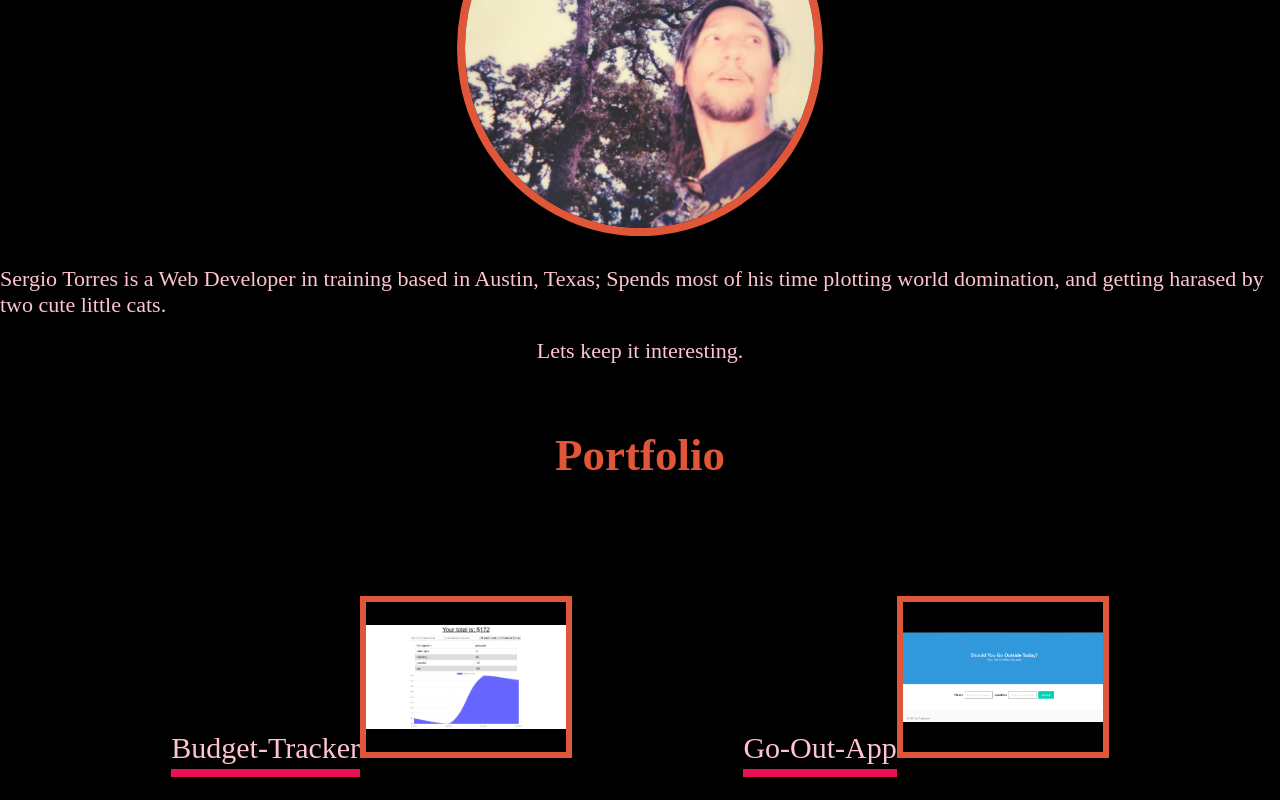
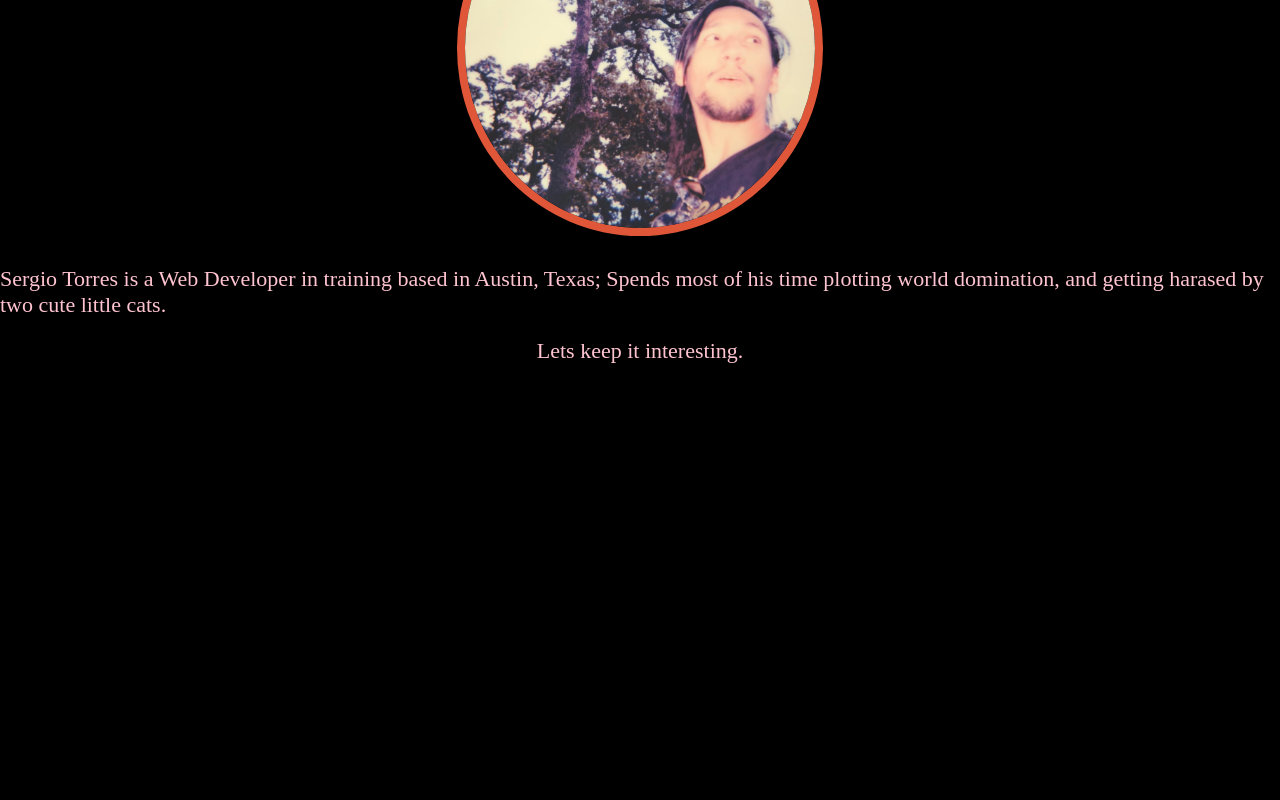
Before and after one commit to Sergioloman/Sergioloman2.0, a React (Create React App) app: page / in a window 1280 px wide. Shown: the part 430-1230 px from the top of the page. After the commit the page ends 800 px from the top, so only its background shows below. Built offline with nearby package versions, Linux system fonts and the light colour scheme.

Commit message:
conditional rendering complete

```diff
--- a/src/App.css
+++ b/src/App.css
@@ -184,7 +184,6 @@ aside ul li {
 }
 
 
-
 .icon-image img {
     height: 100px;
     object-fit: contain;
--- a/src/App.js
+++ b/src/App.js
@@ -1,16 +1,31 @@
-import {useState} from 'react';
-import './App.css';
-import Navigation  from './components/Navigation';
-import About from './Pages/About/About.js';
-import Portfolio from './Pages/Portfolio/Portfolio';
+import { useState } from "react";
+import "./App.css";
+import Navigation from "./components/Navigation";
+import About from "./Pages/About/About.js";
+import Portfolio from "./Pages/Portfolio/Portfolio";
 
 // we need to render each one of these conditionally on click
 function App() {
+  const [currentPage, handlePageChange] = useState("About");
+  //remember [ state holder, set state function]
+
+  const renderPage = () => {
+    switch (currentPage) {
+      case "About":
+        return <About />;
+      case "Portfolio":
+        return <Portfolio />;
+      default:
+        return <About />;
+    }
+  };
+
   return (
     <div>
-      <Navigation></Navigation>
-      <About></About>
-      <Portfolio></Portfolio>
+      <Navigation currentPage={currentPage} handlePageChange={handlePageChange} />
+      <div>
+        {renderPage(currentPage)}
+      </div>
     </div>
   );
 }
--- a/src/Pages/Portfolio/Portfolio.js
+++ b/src/Pages/Portfolio/Portfolio.js
@@ -6,22 +6,22 @@ import ProjectCard from '../../components/ProjectCards'
 function Portfolio(){
     return (
         <section>
-        <article  class="portfolio-article" id="Portfolio">
+        <article  className="portfolio-article" id="Portfolio">
             <div>
                 <h3>Portfolio</h3>
             </div>
         </article>
-        <aside class="article side">
+        <aside className="article side">
             <ul>{
             ProjectData.map(project=>{
-                console.log(project)
-                return <li><ProjectCard
-                                id={project.id}
+
+                return <ProjectCard
+                                key={project.id}
                                 title= {project.title}
                                 image= {project.image}
                                 url= {project.url}
                                 repo={project.repo}
-                            ></ProjectCard></li>
+                            ></ProjectCard>
             })
             }
             </ul>
--- a/src/components/Navigation/index.js
+++ b/src/components/Navigation/index.js
@@ -1,7 +1,8 @@
-// Import 'useState' Hook from React
 import React from 'react';
 
-function nav() {
+function NavTabs({ currentPage, handlePageChange}) {
+
+  const tabs = [ 'About', 'Portfolio','Media', 'Contact'];
   return (
     <header>
     <div id="title">
@@ -11,23 +12,25 @@ function nav() {
         <h2>Web developer at <span><a href="https://youtu.be/tZyQRXxzsFI">Once upon...</a></span></h2>
     </div>
     <nav>
+
     <ul>
-                <li>
-                    <a href="#About">About</a>
+      {tabs.map(tab => (
+        <li key={tab}>
+          <a
+            href={'#' + tab.toLowerCase()}
+            onClick={() => handlePageChange(tab)}
+            className={
+              currentPage === tab ? 'nav-link active' : 'nav-link'
+            }
+          >
+            {tab}
+          </a>
         </li>
-                <li>
-                    <a href="#Portfolio">Portfolio</a>
-                </li>
-                <li>
-                    <a href="#contact">Media</a>
-                </li>
-                <li>
-                    <a href="#contact-info">Contact</a>
-                </li>
+      ))}
     </ul>
     </nav>
     </header>
   );
 }
 
-export default nav;
+export default NavTabs;
--- a/src/components/ProjectCards/index.js
+++ b/src/components/ProjectCards/index.js
@@ -1,12 +1,14 @@
 //here we create a component for each one of our projects
 import React from 'react';
 
-function ProjectCard(props){
+function ProjectCard({url, title, image, repo}){
+
     return(
-        <div>
-            <a className="text-link" href={props.url}>{props.title}</a>
-            <img className="screenshot" src={props.image} alt={props.title}></img>
-        </div>
+        <li>
+            <a target="_blank" rel="noreferrer" className="text-link" href={url}>{title}</a>
+            <img className="screenshot" src={image} alt={title}></img>
+            <a target="_blank" rel="noreferrer" className="repo-link" href={repo}>{repo}</a>
+        </li>
     )
 }
 
```
Also changed, not shown: src/components/Navigation/NavTabs.js (deleted, +0 -24 lines). Lines whose indentation alone changed are shown as unchanged.
